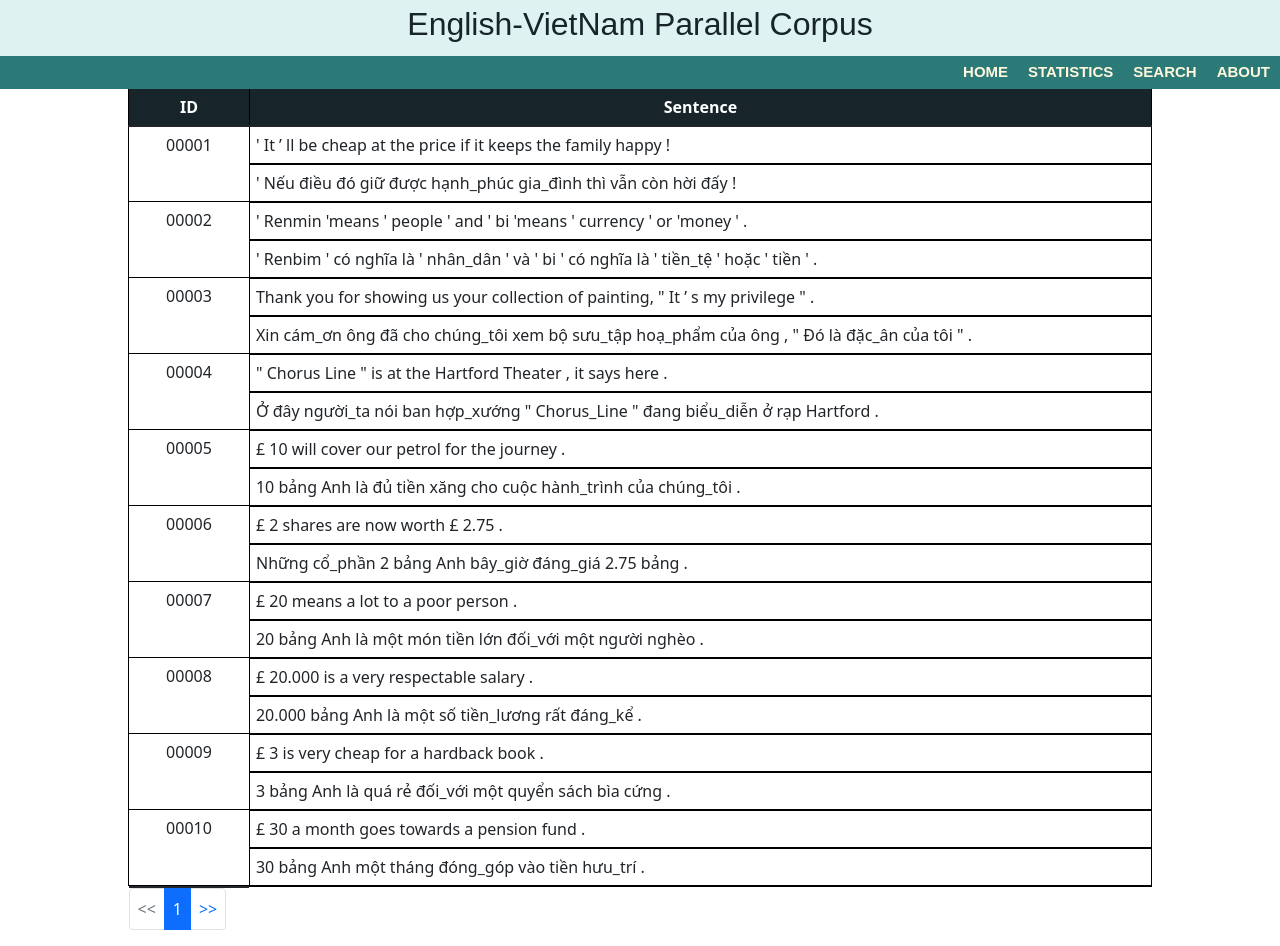
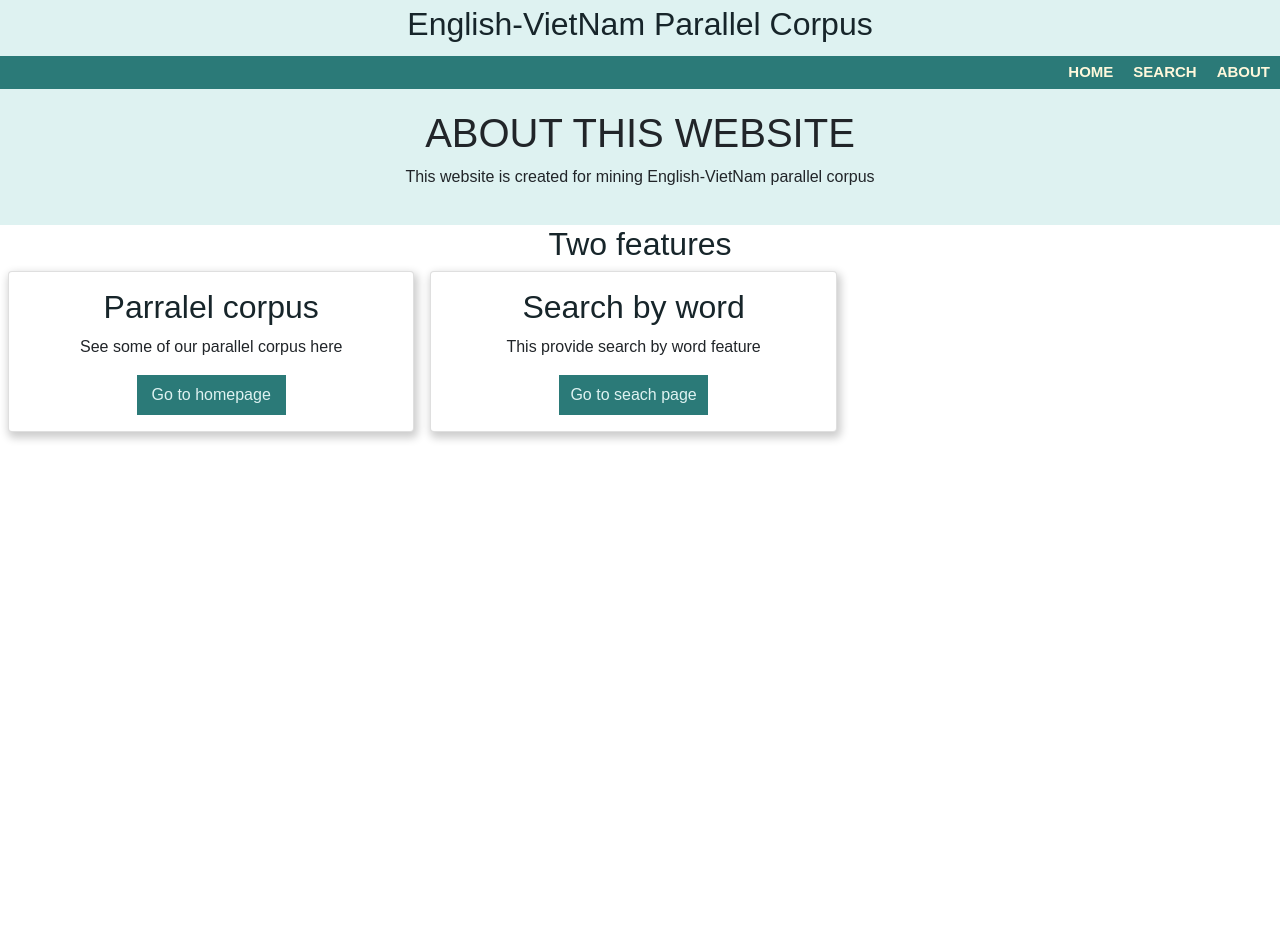
Before and after one commit to PhmNm/demo_web, a React (Create React App) app: page /about in a window 1280 px wide. After the commit the page ends 800 px from the top, so only its background shows below. Built offline with nearby package versions, Linux system fonts and the light colour scheme.

Commit message:
update router

```diff
--- a/package.json
+++ b/package.json
@@ -6,10 +6,12 @@
     "@testing-library/jest-dom": "^5.16.1",
     "@testing-library/react": "^11.2.7",
     "@testing-library/user-event": "^12.8.3",
+    "gh-pages": "^3.2.3",
     "react": "^17.0.2",
     "react-dom": "^17.0.2",
     "react-paginate": "^7.1.3",
-    "react-router-dom": "^6.0.2",
+    "react-router": "^6.0.2",
+    "react-router-dom": "^5.3.0",
     "react-scripts": "4.0.3",
     "web-vitals": "^1.1.2"
   },
--- a/src/App.js
+++ b/src/App.js
@@ -1,15 +1,34 @@
 // import logo from './logo.svg';
 import './App.css';
 import HomePage from './components/HomePage/HomePage';
-
-
-
+import About from './components/About/About';
+// import { Link } from 'react-router-dom';
+// import { Redirect, Route, Switch } from 'react-router';
+import {
+  Switch,
+  Route,
+  Link
+} from "react-router-dom";
 function App() {
   return (
     <div className="App">
-      <HomePage itemsPerPage={10} />
+      <div>
+        <header className="header">
+          <h2>English-VietNam Parallel Corpus</h2>
+        </header>
+        <div className="nav-menu">
+          <Link to="/about">ABOUT </Link>
+          <Link to='/search'>SEARCH</Link>
+          {/* <a href="statistic.html">STATISTICS</a> */}
+          <Link to="/home">HOME </Link>
+        </div>
+      </div>
+      <Switch>
+        <Route path="/" component={HomePage} exact />
+        <Route path="/home" component={HomePage} />
+        <Route path="/about" component={About} />
+      </Switch>
     </div>
-
   );
 }
 
--- a/src/components/About/About.jsx
+++ b/src/components/About/About.jsx
@@ -1,8 +1,10 @@
 import React from 'react';
+import './style.css';
+import { Link } from 'react-router-dom';
 
-About.propTypes = {
+// About.propTypes = {
 
-};
+// };
 
 function About(props) {
     return (
@@ -11,7 +13,6 @@ function About(props) {
                 <meta charSet="UTF-8" />
                 <meta name="viewport" content="width=device-width, initial-scale=1.0" />
                 <title>About</title>
-                <link rel="stylesheet" href="about.css" />
                 <div className="about">
                     <h1>ABOUT THIS WEBSITE</h1>
                     <p>This website is created for mining English-VietNam parallel corpus</p>
@@ -21,9 +22,9 @@ function About(props) {
                 <div className="column">
                     <div className="card">
                         <div className="container">
-                            <h2>Show parralel corpus</h2>
-                            <p>This is the home page default, you can see some of our parallel corpus here</p>
-                            <a href="index.html" className="button">Go to homepage</a>
+                            <h2>Parralel corpus</h2>
+                            <p>See some of our parallel corpus here</p>
+                            <Link to="/" className="button">Go to homepage</Link>
                         </div>
                     </div>
                 </div>
@@ -36,7 +37,7 @@ function About(props) {
                         </div>
                     </div>
                 </div>
-                <div className="column">
+                {/* <div className="column">
                     <div className="card">
                         <div className="container">
                             <h2>Statistics</h2>
@@ -44,7 +45,7 @@ function About(props) {
                             <a href="statictics.html" className="button">Go to seach page</a>
                         </div>
                     </div>
-                </div>
+                </div> */}
             </div>
         </>
     );
--- a/src/components/About/style.css
+++ b/src/components/About/style.css
@@ -21,19 +21,20 @@ body {
 
   .card {
     box-shadow: 2px 4px 8px 2px rgba(0, 0, 0, 0.2);
-    margin: 8px;
+    margin: auto;
   }
 
   .about {
-    padding: 50px;
+    padding: 20px;
     background-color: #DEF2F1;
     text-align: center;
-    margin: 0px;
+    margin: auto;
     font-family: Arial, Helvetica, sans-serif;
   }
 
   .container {
     padding: 16px 16px;
+    text-align: center;
   }
 
   .container::after, .row::after {
--- a/src/components/HomePage/HomePage.jsx
+++ b/src/components/HomePage/HomePage.jsx
@@ -5,23 +5,8 @@ import React, {
 import ReactPaginate from 'react-paginate';
 import './style.css';
 import fTest from './dat_short.json';
-const data = fTest.collection
-const getdata = fTest.collection.map((data) => {
-    return (
-        <>
-            <tr>
-                <td rowSpan="2" className="col-id">{data.id}</td>
-                <td className="col-sentence">{data.eng}</td>
-            </tr>
 
-            <tr>
-                <td className="col-sentence">{data.vie}</td>
-            </tr>
-        </>
-    )
-
-})
-console.log(getdata);
+const data = fTest.collection;
 
 
 function Items({ currentItems }) {
@@ -92,12 +77,9 @@ function Items({ currentItems }) {
 //     );
 // }
 
-// Add a <div id="container"> to your HTML to see the componend rendered.
-// ReactDOM.render(
-//   <PaginatedItems itemsPerPage={4} />,
-//   document.getElementById("container")
-// );
-function HomePage({ itemsPerPage }) {
+
+function HomePage() {
+    const itemsPerPage = 10;
     const [currentItems, setCurrentItems] = useState(null);
     const [pageCount, setPageCount] = useState(0);
     // Here we use item offsets; we could also use page offsets
@@ -119,17 +101,6 @@ function HomePage({ itemsPerPage }) {
 
     return (
         <>
-            <div>
-                <header className="header">
-                    <h2>English-VietNam Parallel Corpus</h2>
-                </header>
-                {/* <TestNe /> */}
-                <div className="nav-menu">
-                    <a href="about.html">ABOUT </a>
-                    <a href="search.html">SEARCH</a>
-                    <a href="statistic.html">STATISTICS</a>
-                    <a href="index.html">HOME</a>
-                </div>
             <div className="main_table">
                 <div id="root" /><table className="table">
                     <thead>
@@ -169,7 +140,6 @@ function HomePage({ itemsPerPage }) {
                     />
                 </table>
             </div>
-            </div>
         </>
     );
 }
--- a/src/components/HomePage/style.css
+++ b/src/components/HomePage/style.css
@@ -19,7 +19,6 @@
     border-bottom: 1px solid black;
     border-left:  1px solid black;
     border-right:  1px solid black;
-
 }
 
 
@@ -38,9 +37,8 @@
 
 .table-cont .col-id{
     text-align: center;
-    /* border-bottom: 1px solid black; */
 }
 .table-cont .col-sentence{
     text-align: left;
-    border-bottom: 2px solid black;
+    border-bottom: 1px solid black;
 }
--- a/src/index.js
+++ b/src/index.js
@@ -3,10 +3,13 @@ import ReactDOM from 'react-dom';
 import './index.css';
 import App from './App';
 import reportWebVitals from './reportWebVitals';
+import { BrowserRouter } from 'react-router-dom';
 
 ReactDOM.render(
   <React.StrictMode>
-    <App />
+    <BrowserRouter>
+      <App />
+    </BrowserRouter>
   </React.StrictMode>,
   document.getElementById('root')
 );
```
Also changed, not shown: 1 other file (tests, documents, lock files or other folders). Lines whose indentation alone changed are shown as unchanged.
